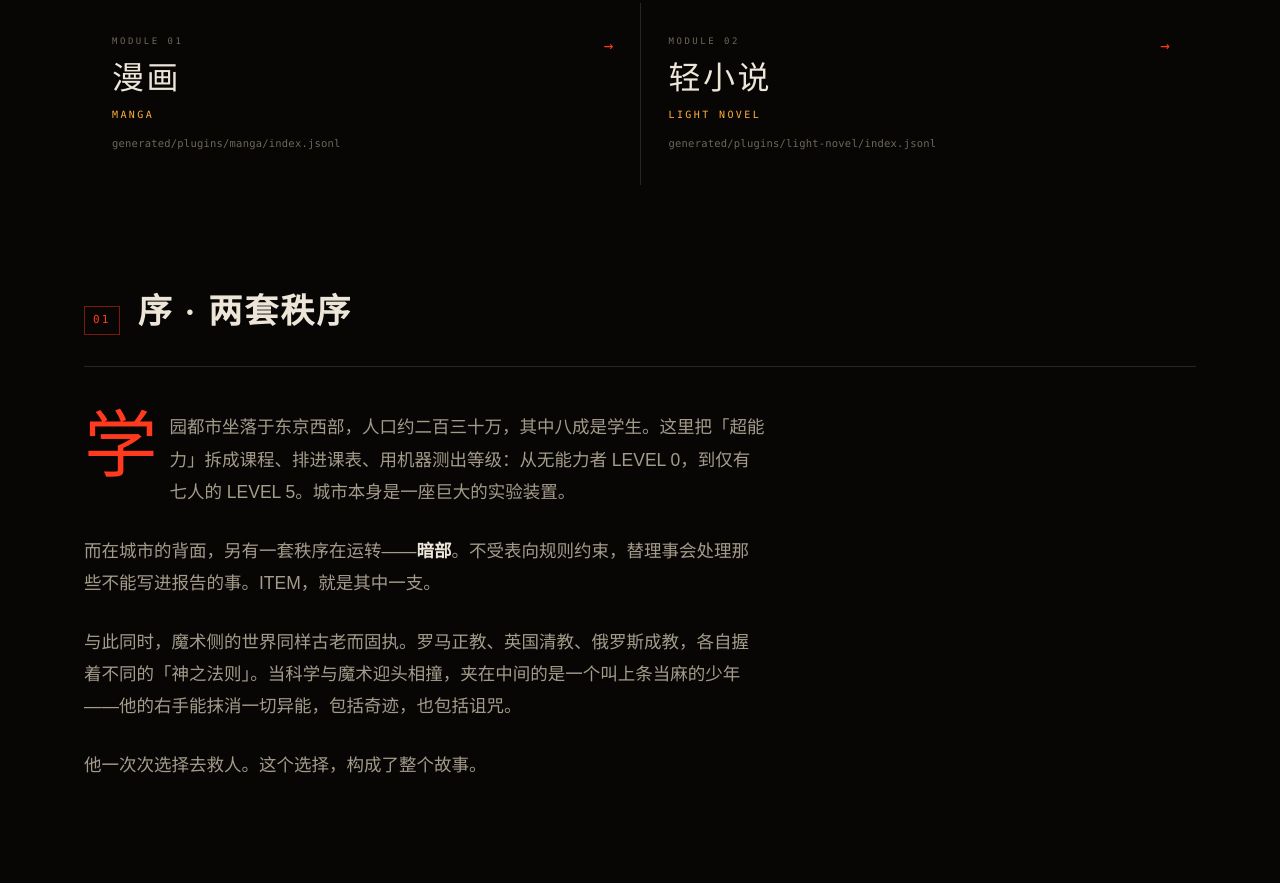
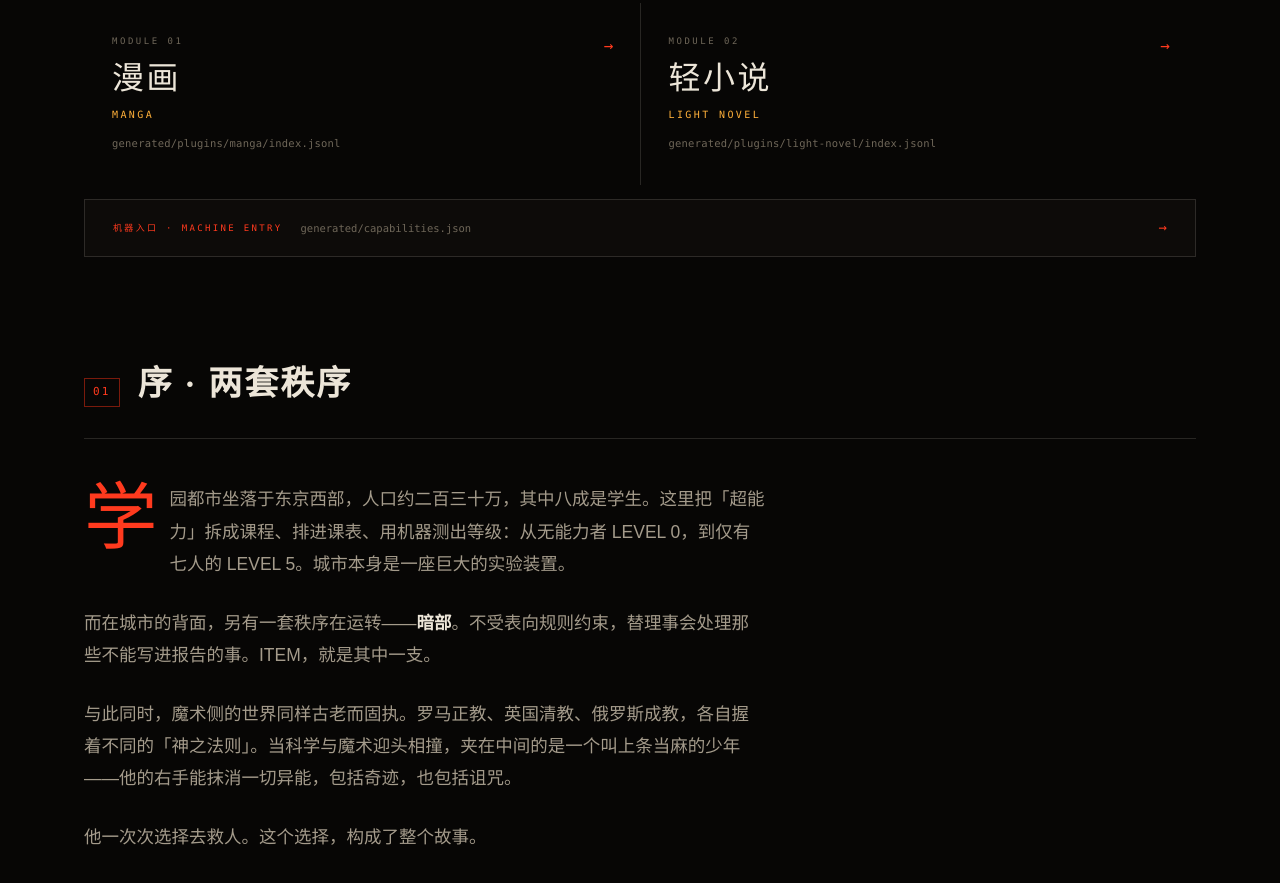
Before and after one commit to mugino-shizuri/toaru-majutsu-no-index, a plain HTML site: page index.html in a window 1280 px wide. Shown: the part 948-1831 px from the top of the page. Drawn offline with Linux system fonts and the light colour scheme.

Commit message:
入口补充机器入口：capabilities.json

```diff
--- a/index.html
+++ b/index.html
@@ -109,6 +109,14 @@
         <span class="access-arrow" aria-hidden="true">→</span>
       </a>
     </div>
+
+    <a class="access-machine"
+       href="https://github.com/mugino-shizuri/manga-novel-index/blob/main/generated/capabilities.json"
+       target="_blank" rel="noopener">
+      <span class="access-machine-label">机器入口 · MACHINE ENTRY</span>
+      <span class="access-machine-path">generated/capabilities.json</span>
+      <span class="access-arrow" aria-hidden="true">→</span>
+    </a>
   </section>
 
   <!-- ── 序 ─────────────────────────────────────────────── -->
--- a/style.css
+++ b/style.css
@@ -482,6 +482,46 @@ a { color: inherit; text-decoration: none; }
 
 .access-card:hover .access-arrow { transform: translateX(6px); }
 
+.access-machine {
+  display: flex;
+  align-items: center;
+  gap: 18px;
+  flex-wrap: wrap;
+  margin-top: 14px;
+  padding: 15px 28px;
+  border: 1px solid var(--line);
+  background: var(--ink-2);
+  transition: border-color .3s ease, background .3s ease;
+}
+
+.access-machine:hover {
+  border-color: rgba(255, 58, 30, .45);
+  background: var(--ink-3);
+}
+
+.access-machine-label {
+  font-family: var(--mono);
+  font-size: 9px;
+  letter-spacing: .26em;
+  color: var(--red);
+  white-space: nowrap;
+}
+
+.access-machine-path {
+  font-family: var(--mono);
+  font-size: 10.5px;
+  color: var(--dim);
+  word-break: break-all;
+}
+
+.access-machine .access-arrow {
+  position: static;
+  margin-left: auto;
+  font-size: 14px;
+}
+
+.access-machine:hover .access-arrow { transform: translateX(6px); }
+
 /* ── 章节通用 ─────────────────────────────────────────── */
 .chapter {
   position: relative;
```
